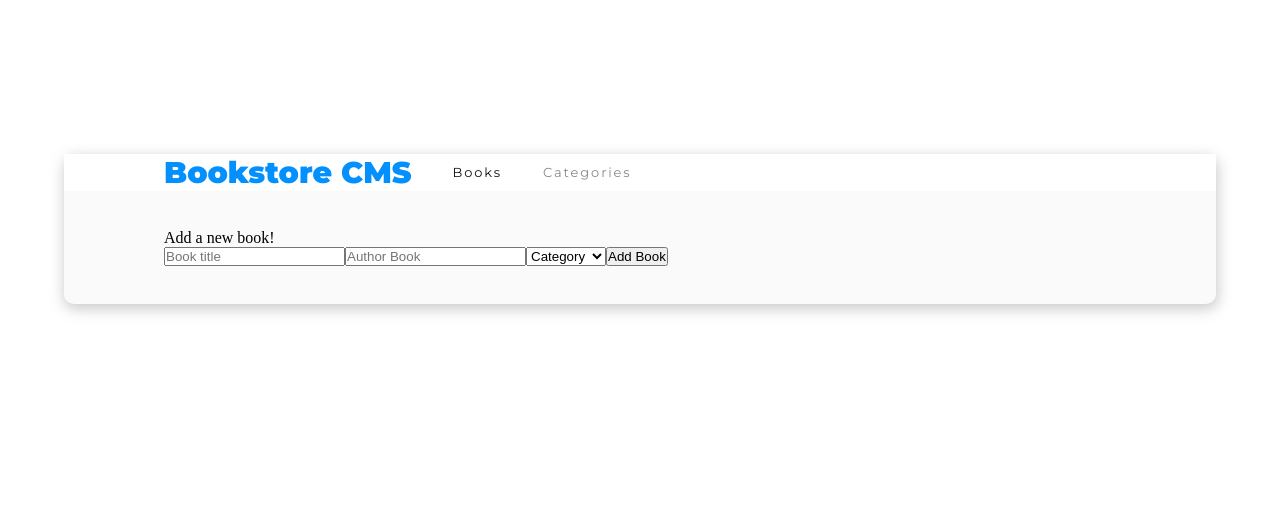
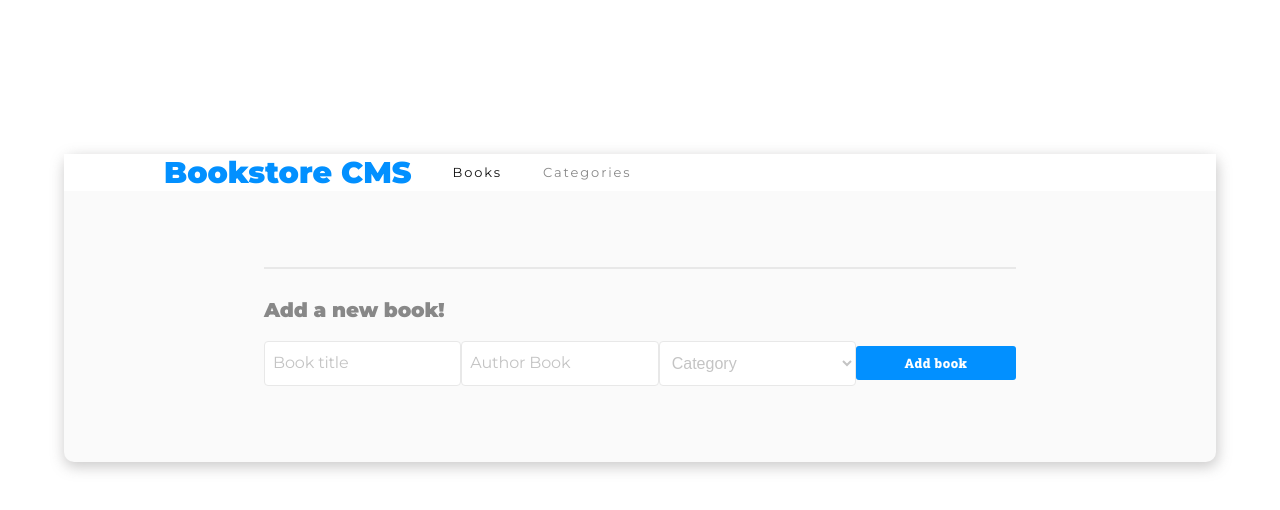
Before and after one commit to federicaulzurrun/Bookstore, a React (Create React App) app: page / in a window 1280 px wide. Shown: the top 510 px of the page. Built offline with nearby package versions, Linux system fonts and the light colour scheme; no server answers.

Commit message:
fix linters style form

```diff
--- a/src/components/AddNewBook.jsx
+++ b/src/components/AddNewBook.jsx
@@ -1,6 +1,7 @@
 import { v4 as uId } from 'uuid';
 import { useDispatch } from 'react-redux';
 import { addBookAsync, fetchBooks } from '../redux/books/booksSlice';
+import '../style/AddNewBook.css';
 
 const AddBook = () => {
   const dispatch = useDispatch();
@@ -24,17 +25,21 @@ const AddBook = () => {
 
   return (
     <div className="new-book">
-      <p>Add a new book!</p>
+      <h3>Add a new book!</h3>
       <form className="frm-new-book" onSubmit={handleSubmit}>
-        <input name="title" type="text" placeholder="Book title" />
-        <input name="author" type="text" placeholder="Author Book" />
-        <select id="categories">
+        <input className="input" name="title" type="text" placeholder="Book title" />
+        <input className="input" name="author" type="text" placeholder="Author Book" />
+        <select className="input" id="categories">
           <option value="Category">Category</option>
           <option value="Action">Action</option>
           <option value="Fiction">Fiction</option>
           <option value="Romance">Romance</option>
         </select>
-        <button type="submit">Add Book</button>
+        <div className="addBookContainer">
+          <button className="btn-submit" type="submit">
+            Add book
+          </button>
+        </div>
       </form>
     </div>
   );
--- /dev/null
+++ b/src/style/AddNewBook.css
@@ -0,0 +1,121 @@
+@import url('https://fonts.googleapis.com/css2?family=Montserrat:wght@400;900&family=Roboto+Slab:wght@300;900&display=swap');
+
+.new-book {
+  margin: 1rem;
+  border-top: solid 0.125rem #e8e8e8;
+}
+
+.frm-new-book {
+  display: flex;
+  flex-direction: column;
+  justify-content: space-between;
+  height: 2.813rem;
+}
+
+h3 {
+  margin: 1rem;
+  font-family: 'Montserrat', sans-serif;
+  font-size: 1.25rem;
+  font-weight: bold;
+  font-stretch: normal;
+  font-style: normal;
+  line-height: normal;
+  letter-spacing: -0.18px;
+  color: #888;
+  text-align: center;
+}
+
+::placeholder {
+  font-family: 'Montserrat', sans-serif;
+  font-size: 1rem;
+  font-weight: normal;
+  font-stretch: normal;
+  font-style: normal;
+  line-height: normal;
+  letter-spacing: -0.15px;
+  color: #c4c4c4;
+}
+
+.input {
+  border-radius: 4px;
+  border: solid 1px #e8e8e8;
+  background-color: #fff;
+  padding: 1.063rem;
+  width: 80%;
+  margin: auto;
+}
+
+#categories {
+  color: #c4c4c4;
+  font-size: 1rem;
+}
+
+.addBookContainer {
+  width: 80%;
+  margin: auto;
+}
+
+.author {
+  margin-top: 0.5rem;
+  margin-bottom: 0.5rem;
+}
+
+.btn-submit {
+  width: 100%;
+  height: 100%;
+  border-radius: 3px;
+  background-color: #0290ff;
+  font-family: 'Roboto Slab', serif;
+  font-size: 0.813rem;
+  font-weight: bold;
+  font-stretch: normal;
+  font-style: normal;
+  line-height: normal;
+  letter-spacing: 0.5px;
+  text-align: center;
+  color: #fff;
+  padding: 0.5rem 2rem 0.5rem 2rem;
+  border: none;
+  margin-top: 1rem;
+}
+
+@media screen and (min-width: 768px) {
+  h3 {
+    margin: 1.813rem 32.75rem 1.188rem 0;
+    text-align: left;
+  }
+
+  .frm-new-book {
+    flex-direction: row;
+  }
+
+  .input {
+    width: 30%;
+    margin: 0;
+    padding: 0 0 0 0.5rem;
+  }
+
+  .author {
+    margin-left: 0.5rem;
+    margin-top: 0;
+    margin-bottom: 0;
+  }
+
+  .selector {
+    margin: 0 2.125rem 0 2.125rem;
+  }
+
+  .addBookContainer {
+    width: 11.5rem;
+  }
+
+  .btn-submit {
+    margin-top: 0;
+  }
+}
+
+@media screen and (min-width: 1024px) {
+  .new-book {
+    margin: 2.375rem 6.25rem 2.375rem 6.25rem;
+  }
+}
```
